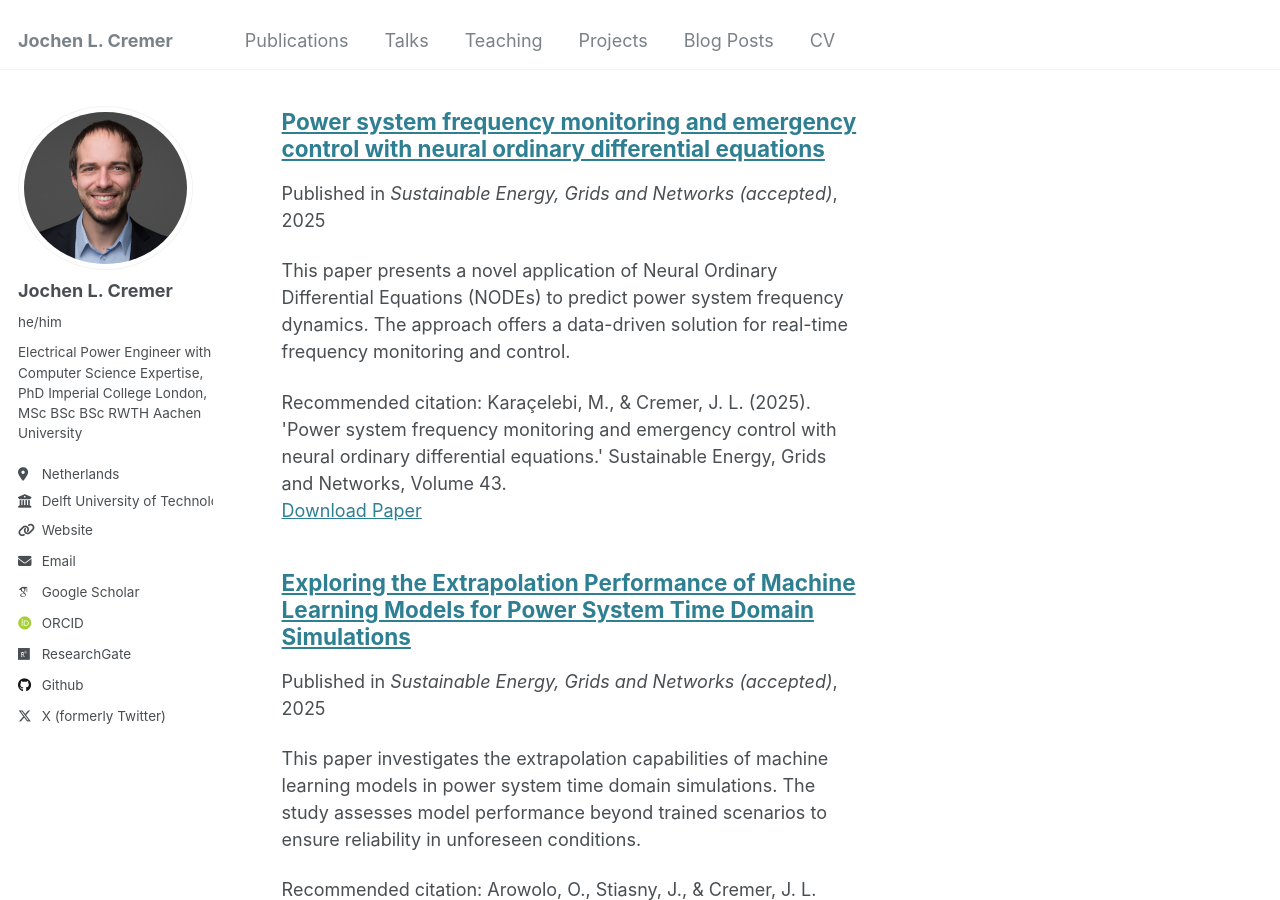
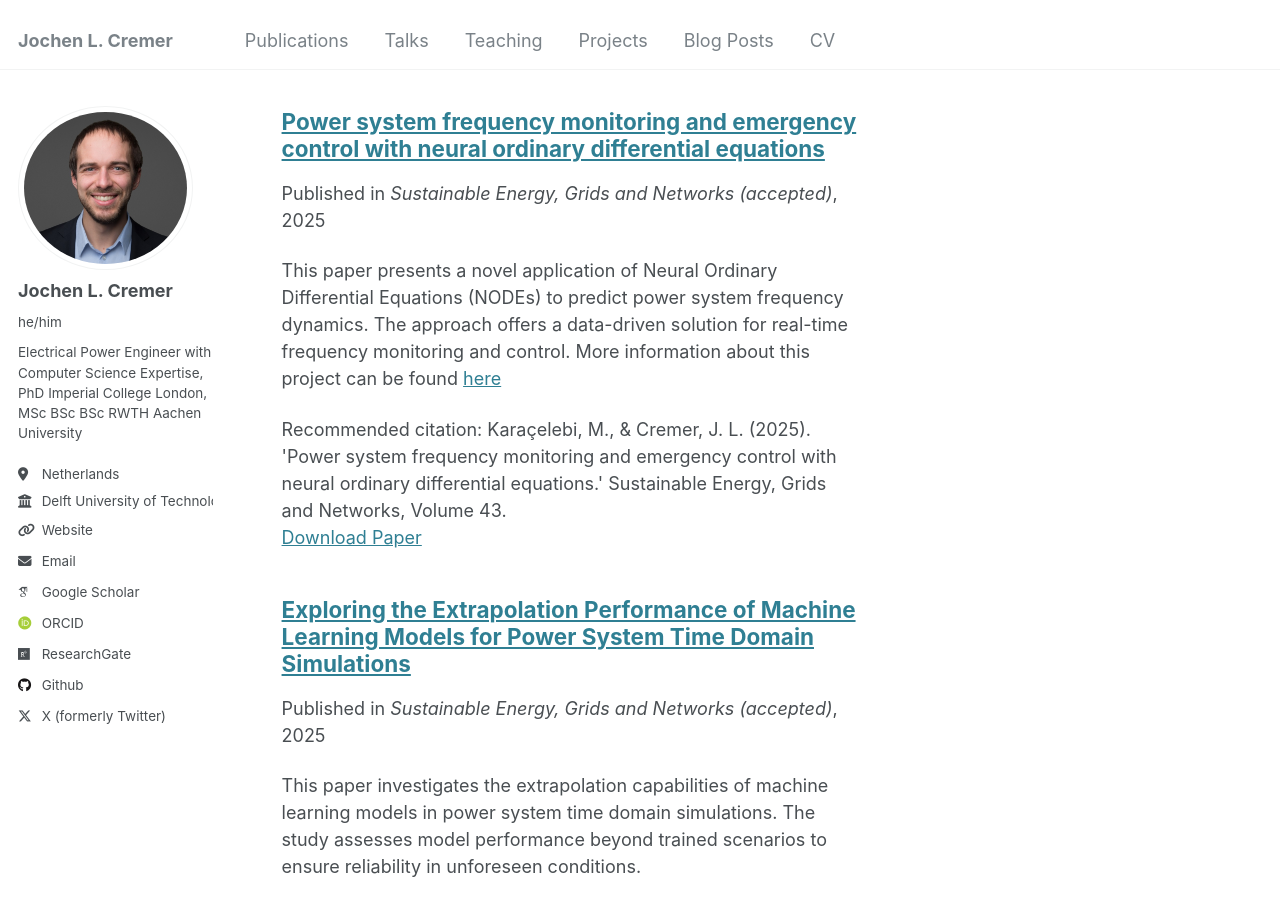
Before and after one commit to JochenC/JochenC.github.io, a Jekyll site: the page built from _pages/publications.html, in a window 1280 px wide and 900 px high, scrolled down 1071 px. Built offline with Jekyll 4.4.1, drawn with Linux system fonts in a browser that asks for light colours; some web fonts are replaced.

Commit message:
Update 2025-06-01-frequency-prediction-neural-ode.md

```diff
--- a/_publications/2025-06-01-frequency-prediction-neural-ode.md
+++ b/_publications/2025-06-01-frequency-prediction-neural-ode.md
@@ -3,7 +3,7 @@ title: "Power system frequency monitoring and emergency control with neural ordi
 collection: publications
 category: manuscripts
 permalink: /publication/2025-06-01-frequency-prediction-neural-ode
-excerpt: "This paper presents a novel application of Neural Ordinary Differential Equations (NODEs) to predict power system frequency dynamics. The approach offers a data-driven solution for real-time frequency monitoring and control."
+excerpt: "This paper presents a novel application of Neural Ordinary Differential Equations (NODEs) to predict power system frequency dynamics. The approach offers a data-driven solution for real-time frequency monitoring and control. More information about this project can be found [here](https://mert-node.vercel.app/) "
 date: 2025-06-01
 venue: "Sustainable Energy, Grids and Networks (accepted)"
 paperurl: https://doi.org/10.1016/j.segan.2025.101815
```
